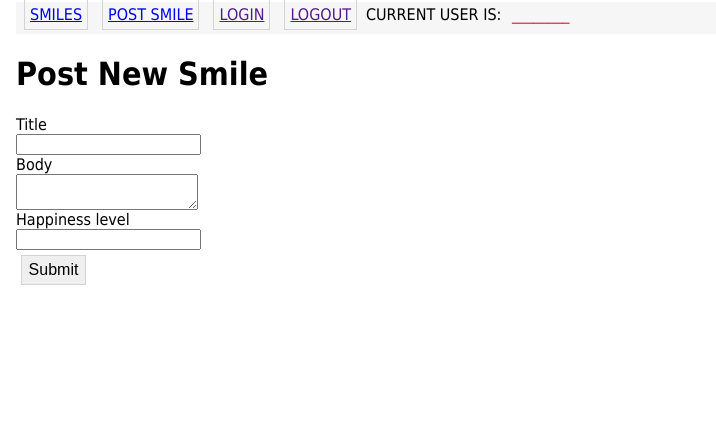
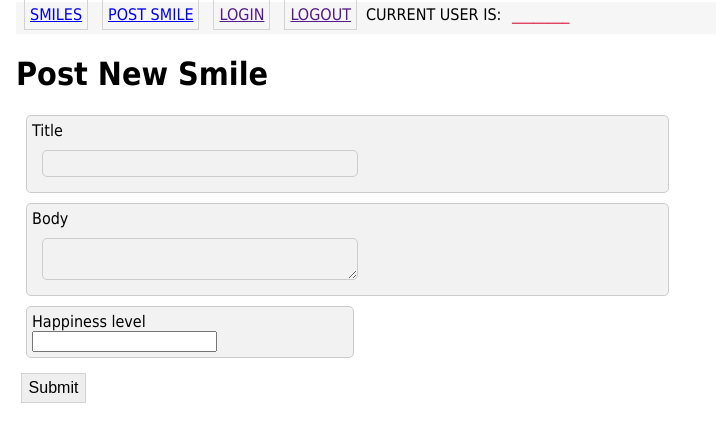
Before and after one commit to KyanPepper/Smileapp, a Python web app: template app/View/templates/create.html in a window 1280 px wide. Shown: the top 442 px of the page, without its empty margins (0-716 px from the left). Run offline with Jinja, Linux system fonts and the light colour scheme; the template is opened without the code that fills it: most values are stand-ins (such as "Sample title", 1, 10 or a date in 2020); form fields are guessed from the names that the template uses.

Commit message:
Edited created page box styles

```diff
--- a/app/View/static/css/main.css
+++ b/app/View/static/css/main.css
@@ -93,3 +93,30 @@
     padding: 1px;
     margin-left: auto;
 }
+
+
+.formtitle {
+
+    width: 50%;
+    margin: 10px;
+    padding: 5px;
+    border: 1px solid #ccc;
+    border-radius: 5px;
+    background-color: #f2f2f2;
+}
+.formbody{
+    width: 50%;
+    margin: 10px;
+    padding: 5px;
+    border: 1px solid #ccc;
+    border-radius: 5px;
+    background-color: #f2f2f2;
+}
+.formselect {
+    width: 25%;
+    margin: 10px;
+    padding: 5px;
+    border: 1px solid #ccc;
+    border-radius: 5px;
+    background-color: #f2f2f2;
+}
--- a/app/View/templates/create.html
+++ b/app/View/templates/create.html
@@ -6,7 +6,7 @@
 
 <form action="" method="post">
   {{ form.hidden_tag() }}
-  <div>
+  <div class ="formtitle">
     <!--Displays the form item for the post's `title`.-->
     {{ form.title.label }}<br />
     {{ form.title(class="formtitle") }}<br />
@@ -17,8 +17,9 @@
       {% endfor %}
     </ul>
     {% endif %}
+</div>
     <!-- TODO: (milestone 1) Display the error messages of the `title` field validator (if there are any validation errors).   -->
-
+<div class = "formbody">
     <!-- TODO: (milestone1) Include the form item for the post's `body`. Apply appropriate styling for the `body`form  item.  -->
     {{ form.body.label }}<br />
     {{ form.body(class="formbody") }}<br />
@@ -33,7 +34,7 @@
   </div>
 
   <!-- TODO: (milestone1) Include the form item for `happiness_level` selection. Apply appropriate styling for the `happiness_level` form item.  -->
-  <div>
+  <div class= "formselect">
     {{ form.happiness_level.label }}<br />
     {{ form.happiness_level(class="formhappiness") }}<br />
     <!-- Display the error messages for the `happiness_level` field validator (if any). -->
```
